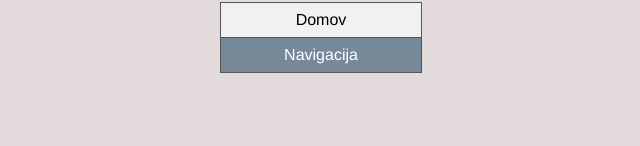
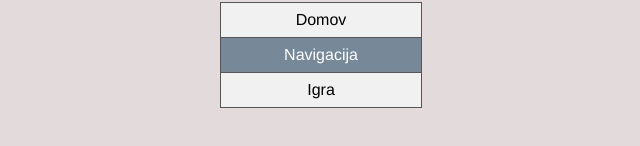
Before and after one commit to Minej-Pak/SkupinaB, a Vue app: page /navigacija in a window 1280 px wide. Shown: the part 342-488 px from the top of the page, without its empty margins (319-959 px from the left). Built offline with nearby package versions, Linux system fonts and the light colour scheme.

Commit message:
Dodana Igra.vue

```diff
--- a/src/components/index.vue
+++ b/src/components/index.vue
@@ -11,6 +11,9 @@
         </li>
         <li>
           <router-link :to="{ name:'navigacija'} ">Navigacija</router-link>
+        </li>
+        <li>
+          <router-link :to="{ name:'igra'} ">Igra</router-link>
         </li>
       </ul>
     </nav>
--- a/src/components/navigacija.vue
+++ b/src/components/navigacija.vue
@@ -9,6 +9,9 @@
     </li>
     <li>
       <router-link class="active" :to="{ name:'navigacija'} ">Navigacija</router-link>
+    </li>
+    <li>
+      <router-link :to="{ name:'igra'} ">Igra</router-link>
     </li>
   </ul>
   </nav>
--- a/src/router.js
+++ b/src/router.js
@@ -1,11 +1,13 @@
 import {createRouter, createWebHistory} from 'vue-router'
 import index from '@/components/index.vue'
 import navigacija from '@/components/navigacija.vue'
+import igra from '@/components/igra.vue'
 
 
 const routes = [
     { path: '/', component: index, name:'home' },
     { path: '/navigacija', component: navigacija, name: 'navigacija' },
+    { path: '/igra', component: igra, name: 'igra' },
 ]
 
 const router = createRouter({
```
